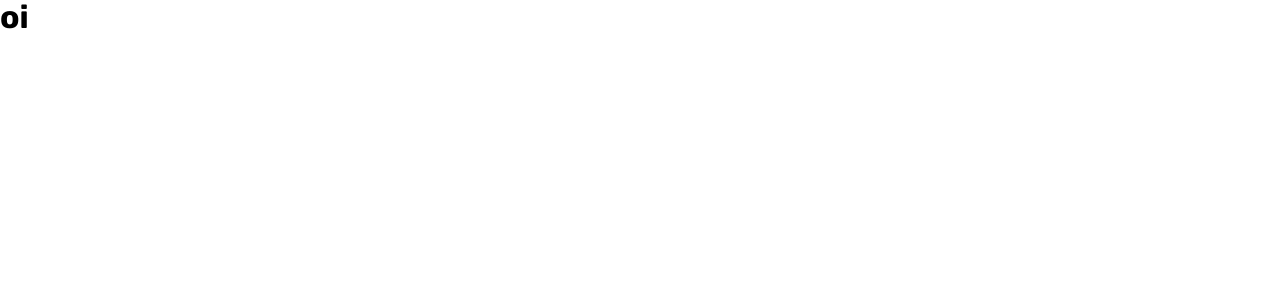
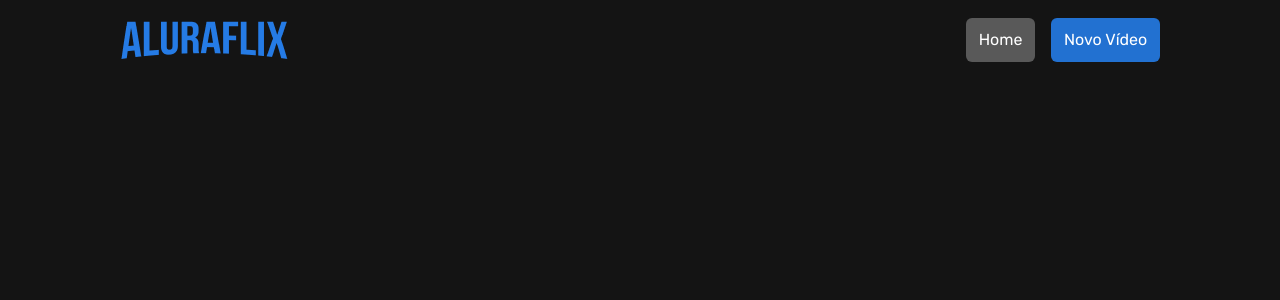
Before and after one commit to AlissonSilva07/desafio-aluraflix, a React (Vite) app: page / in a window 1280 px wide. Shown: the top 300 px of the page. Built offline with nearby package versions, Linux system fonts and the light colour scheme.

Commit message:
criar o componente Header

```diff
--- /dev/null
+++ b/src/components/Botoes/BotaoHeader.jsx
@@ -0,0 +1,33 @@
+import styled from "styled-components";
+
+const BotaoHome = styled.button`
+  display: flex;
+  align-items: center;
+  padding: 0.8rem;
+  border: none;
+  border-radius: 6px;
+  background-color: var(--bg-cinza);
+  color: var(--bg-branco);
+  cursor: pointer;
+`;
+
+const BotaoNovoVideo = styled.button`
+  display: flex;
+  align-items: center;
+  padding: 0.8rem;
+  border: none;
+  border-radius: 6px;
+  background-color: var(--main-azul);
+  color: var(--bg-branco);
+  cursor: pointer;
+`;
+
+function BotaoHeader({ text, buttonType }) {
+  return buttonType === 1 ? (
+    <BotaoHome>{text}</BotaoHome>
+  ) : buttonType === 2 ? (
+    <BotaoNovoVideo>{text}</BotaoNovoVideo>
+  ) : null;
+}
+
+export default BotaoHeader;
--- a/src/components/EstilosGlobais/index.jsx
+++ b/src/components/EstilosGlobais/index.jsx
@@ -34,12 +34,14 @@ ol[role='list'] {
 body {
   min-height: 100vh;
   line-height: 1.5;
+  background-color: var(--bg-black);
 }
 
 /* Set shorter line heights on headings and interactive elements */
 h1, h2, h3, h4,
 button, input, label {
   line-height: 1.1;
+  font-family: var(--font);
 }
 
 /* Balance text wrapping on headings */
--- /dev/null
+++ b/src/components/Header/index.jsx
@@ -0,0 +1,31 @@
+import styled from "styled-components";
+import BotaoHeader from "../Botoes/BotaoHeader";
+import Logo from '../../assets/Logo.png'
+
+const Nav = styled.nav`
+  height: 80px;
+  padding: 0px 120px;
+  display: flex;
+  align-items: center;
+  justify-content: space-between;
+`;
+
+const FlexHorizontal = styled.div`
+    display: flex;
+    align-items: center;
+    gap: 16px;
+`
+
+function Header() {
+  return (
+    <Nav>
+      <img src={Logo} alt="" />
+      <FlexHorizontal>
+        <BotaoHeader text="Home" buttonType={1} />
+        <BotaoHeader text="Novo Vídeo" buttonType={2} />
+      </FlexHorizontal>
+    </Nav>
+  );
+}
+
+export default Header;
--- a/src/pages/PaginaBase/index.jsx
+++ b/src/pages/PaginaBase/index.jsx
@@ -1,9 +1,10 @@
 import EstilosGlobais from "../../components/EstilosGlobais";
+import Header from "../../components/Header";
 
 function PaginaBase() {
   return <main>
     <EstilosGlobais />
-    <h1>oi</h1>
+    <Header />
   </main>;
 }
 
```
Also changed, not shown: src/App.jsx (deleted, +0 -9 lines), src/assets/Logo.png (added), src/assets/Logo.svg (added).
